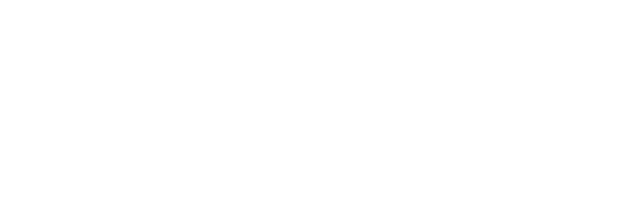
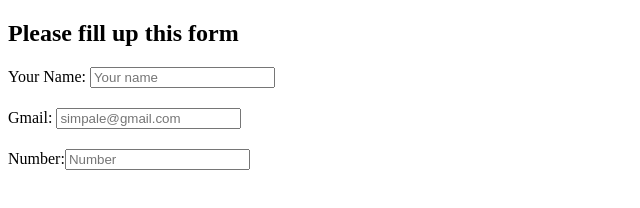
Before and after one commit to rukonusb/my-blog-site, a plain HTML site: page from.html in a window 1280 px wide. Shown: the whole page, without its empty margins (0-640 px from the left). Drawn offline with Linux system fonts and the light colour scheme.

Commit message:
new tamplete

```diff
--- a/from.html
+++ b/from.html
@@ -5,6 +5,12 @@
   <meta charset="UTF-8">
   <meta name="viewport" content="width=device-width, initial-scale=1.0">
   <title>Form html</title>
+  <style>
+    label {
+      display: block;
+      margin-bottom: 20px;
+    }
+  </style>
 </head>
 
 <body>
@@ -12,7 +18,19 @@
 
   </header>
   <main>
+    <section>
+      <h2>Please fill up this form</h2>
+      <form>
+        <label for="name">Your Name:
+          <input type="text" placeholder="Your name" id="name">
+        </label>
 
+        <label for="email">Gmail:
+          <input type="email" placeholder="simpale@gmail.com" id="email">
+        </label>
+        <label for="Number">Number:<input type="number" name="" id="number" placeholder="Number"></label>
+      </form>
+    </section>
 
 
   </main>
```
